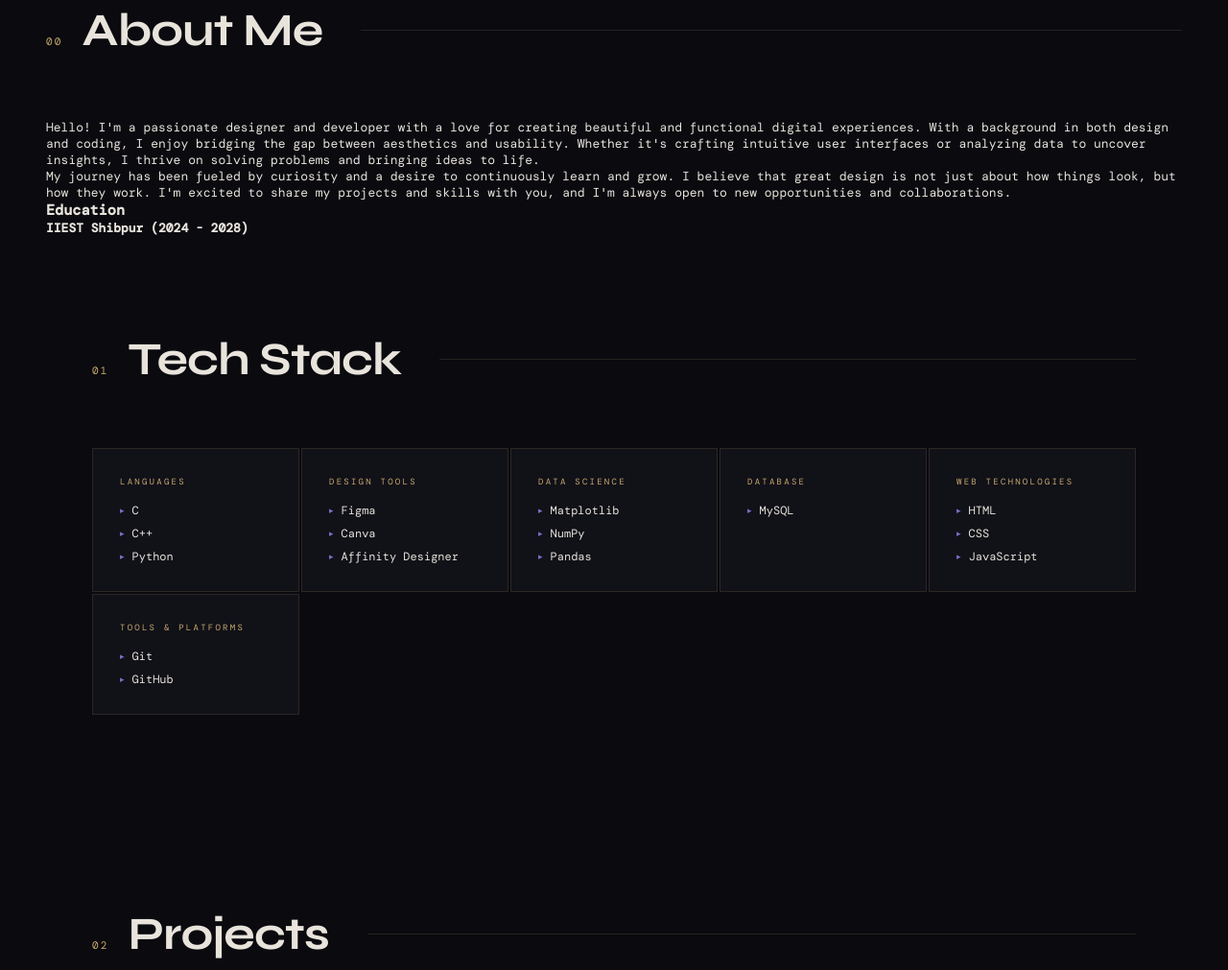
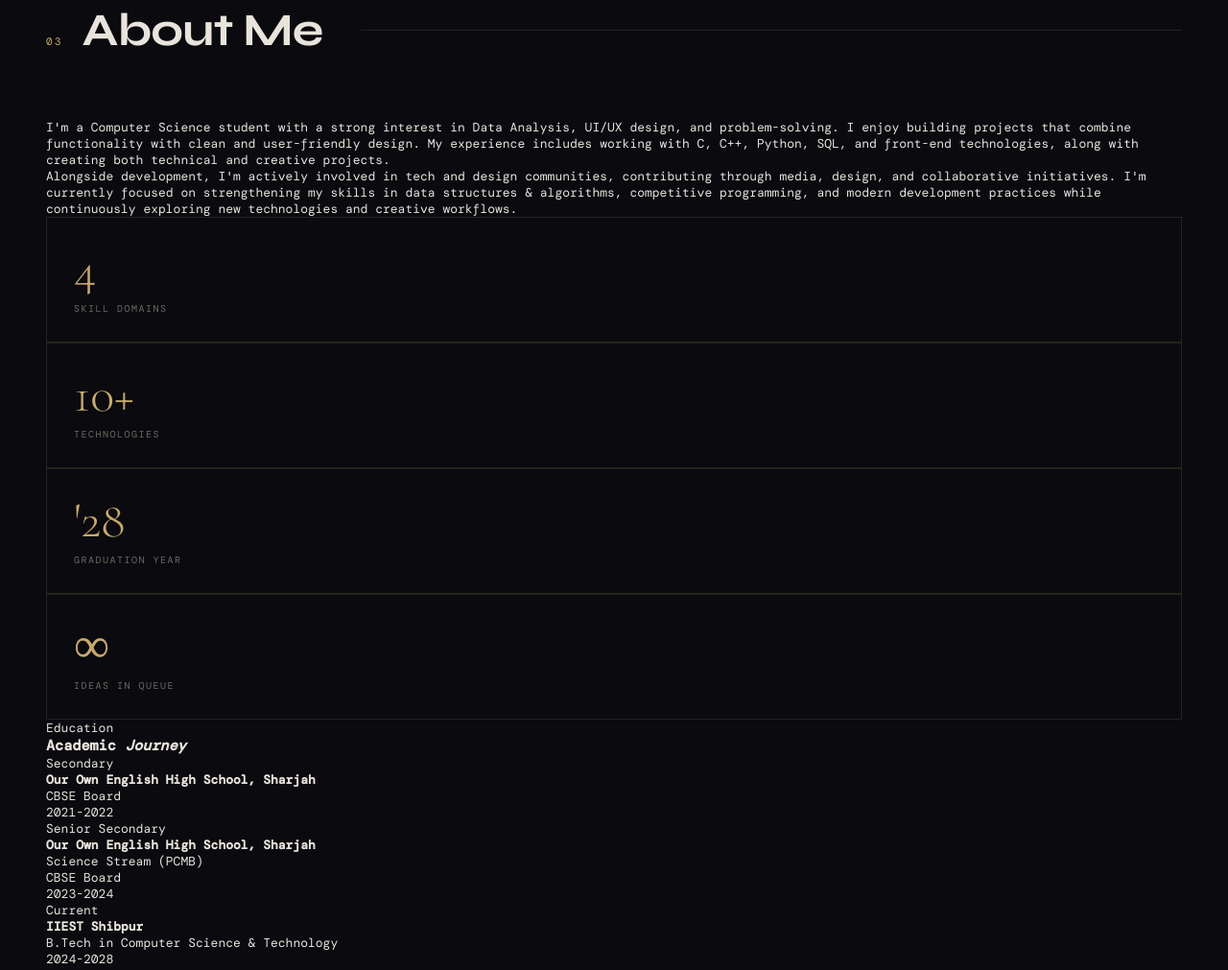
Before and after one commit to atreyi-biswas/PORTFOLIO, a plain HTML site: page General_Portfolio_Trial-1/index.html in a window 1280 px wide. Shown: the part 945-1956 px from the top of the page at 96% size. Drawn offline with nearby package versions, Linux system fonts and the light colour scheme; a web font is replaced by a local one.

Commit message:
Update index.html

```diff
--- a/General_Portfolio_Trial-1/index.html
+++ b/General_Portfolio_Trial-1/index.html
@@ -82,21 +82,85 @@
 
 
 <!-- About Me -->
-
-<section id="about">
+<section id="about" class="about-section">
   <div class="section-header">
-    <span class="section-num">00</span>
+    <span class="section-num">03</span>
     <h2 class="section-title">About Me</h2>
     <div class="section-line"></div>
   </div>
-  <div class="about-content">
-    <p>Hello! I'm a passionate designer and developer with a love for creating beautiful and functional digital experiences. With a background in both design and coding, I enjoy bridging the gap between aesthetics and usability. Whether it's crafting intuitive user interfaces or analyzing data to uncover insights, I thrive on solving problems and bringing ideas to life.</p>
-    <p>My journey has been fueled by curiosity and a desire to continuously learn and grow. I believe that great design is not just about how things look, but how they work. I'm excited to share my projects and skills with you, and I'm always open to new opportunities and collaborations.</p>
+
+  <div class="about-grid">
+    <!-- Bio -->
+    <div class="about-bio-block">
+      <p class="about-bio-text">
+        I'm a Computer Science student with a strong interest in Data Analysis, UI/UX design, and problem-solving. I enjoy building projects that combine functionality with clean and user-friendly design. My experience includes working with C, C++, Python, SQL, and front-end technologies, along with creating both technical and creative projects.
+      </p>
+      <p class="about-bio-text">
+        Alongside development, I'm actively involved in tech and design communities, contributing through media, design, and collaborative initiatives. I'm currently focused on strengthening my skills in data structures &amp; algorithms, competitive programming, and modern development practices while continuously exploring new technologies and creative workflows.
+      </p>
+
+      <!-- Stats row -->
+      <div class="about-stats-row">
+        <div class="stat-box">
+          <div class="stat-num">4</div>
+          <div class="stat-label">Skill Domains</div>
+        </div>
+        <div class="stat-box">
+          <div class="stat-num">10+</div>
+          <div class="stat-label">Technologies</div>
+        </div>
+        <div class="stat-box">
+          <div class="stat-num">'28</div>
+          <div class="stat-label">Graduation Year</div>
+        </div>
+        <div class="stat-box">
+          <div class="stat-num">&#8734;</div>
+          <div class="stat-label">Ideas in Queue</div>
+        </div>
+      </div>
+    </div>
+
+    <!-- Education Timeline -->
+    <div class="education-block">
+      <p class="edu-sub-label">Education</p>
+      <h3 class="edu-heading">Academic <em>Journey</em></h3>
+
+      <div class="timeline">
+
+        <div class="tl-item">
+          <div class="tl-dot"></div>
+          <div class="tl-line"></div>
+          <div class="tl-content">
+            <span class="tl-badge">Secondary</span>
+            <h4 class="tl-title">Our Own English High School, Sharjah</h4>
+            <p class="tl-detail">CBSE Board <br> 2021-2022</p>
+          </div>
+        </div>
+
+        <div class="tl-item">
+          <div class="tl-dot"></div>
+          <div class="tl-line"></div>
+          <div class="tl-content">
+            <span class="tl-badge">Senior Secondary</span>
+            <h4 class="tl-title">Our Own English High School, Sharjah</h4>
+            <p class="tl-detail">Science Stream (PCMB)<br>CBSE Board <br>2023-2024</p>
+          </div>
+        </div>
+
+        <div class="tl-item tl-item--current">
+          <div class="tl-dot"></div>
+          <div class="tl-content">
+            <span class="tl-badge tl-badge--active">Current</span>
+            <h4 class="tl-title">IIEST Shibpur</h4>
+            <p class="tl-detail">B.Tech in Computer Science &amp; Technology<br>2024-2028</p>
+          </div>
+        </div>
+
+      </div>
+    </div>
   </div>
-  <div class="about-education">
-    <h3 class="education-title">Education</h3>
-    <h4 class="education-institution">IIEST Shibpur (2024 - 2028)</h4>
-  </div>
+</section>
+
 
 <!-- Skills -->
 <section id="skills">
```
